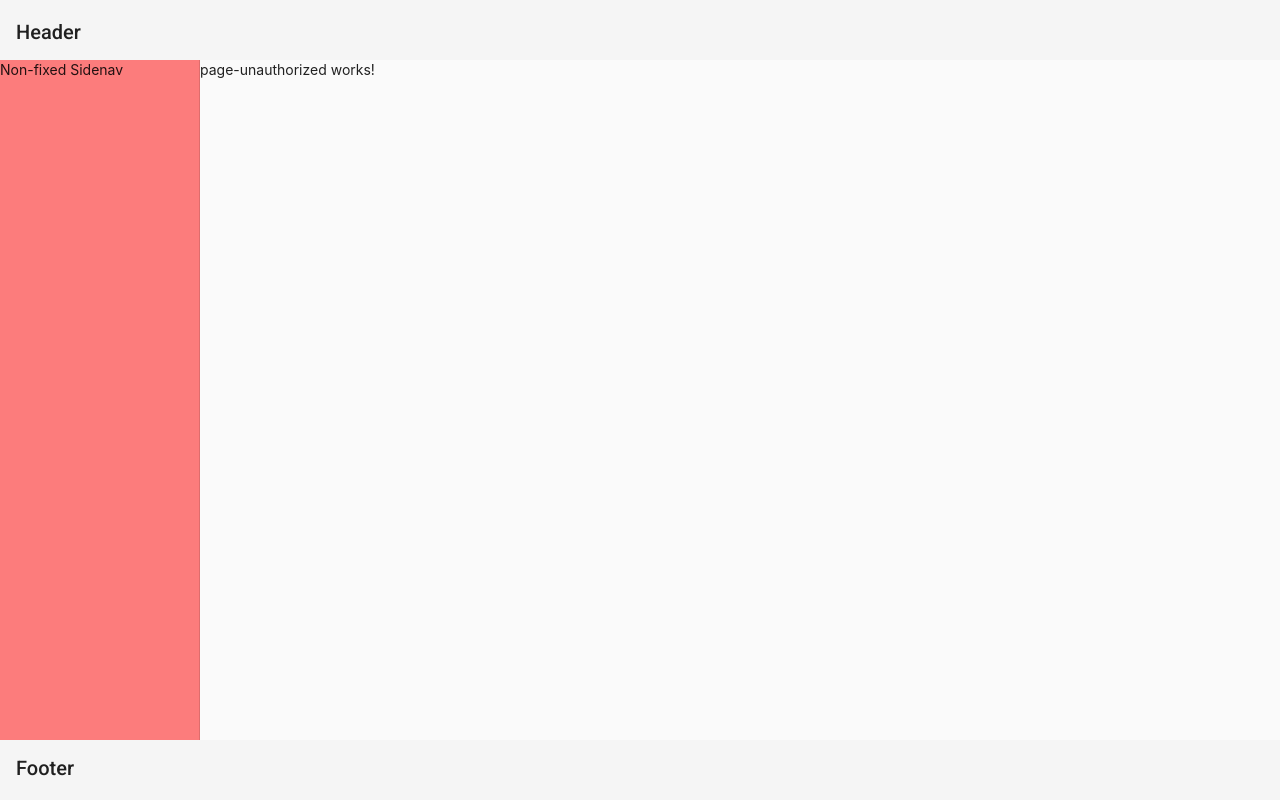
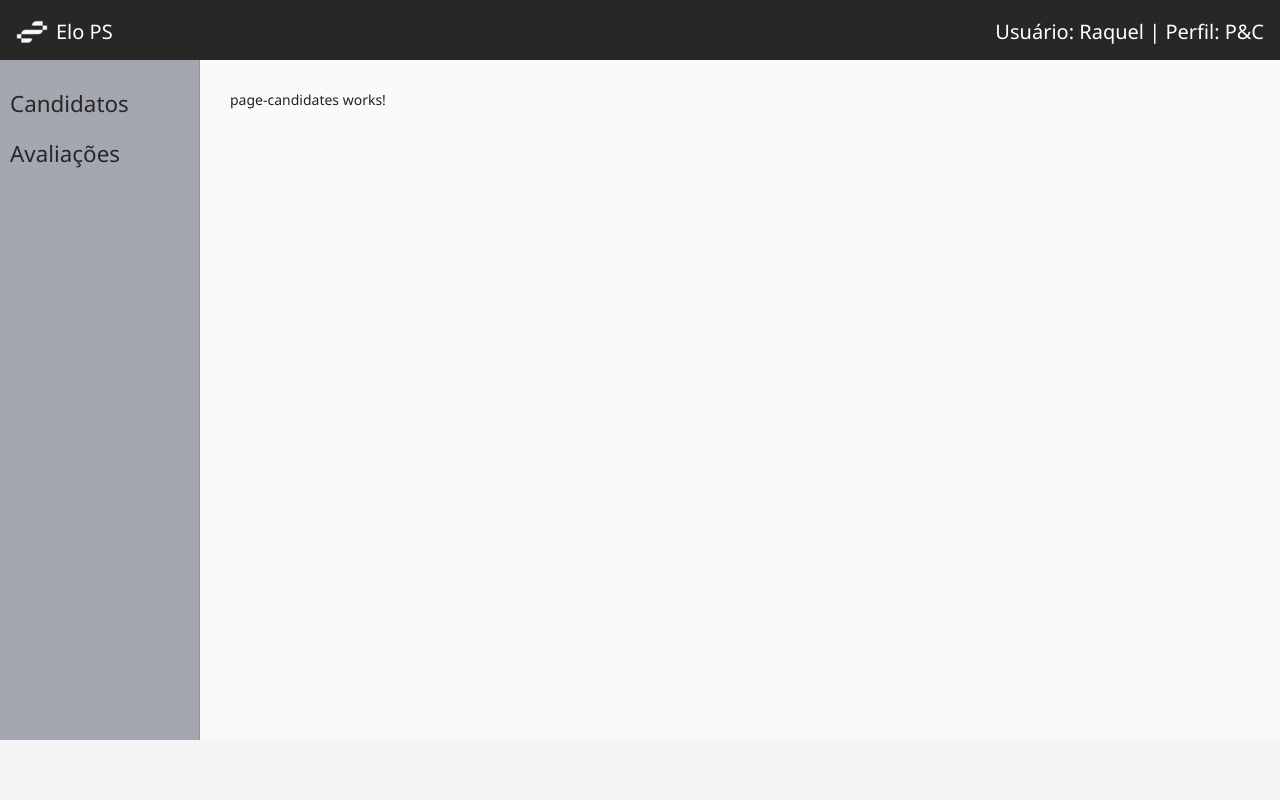
Before and after one commit to SabrinaKaren/ps-graphQL-back-front, an Angular app in the folder frontend/: page /candidatos in a window 1280 px wide. Before the commit this address led to /unauthorized. Built offline with nearby package versions, Linux system fonts and the light colour scheme.

Commit message:
ps-graphQL-back-front [front]: estruturação header-menu-content

```diff
--- a/frontend/src/app/app.component.html
+++ b/frontend/src/app/app.component.html
@@ -1,20 +1,38 @@
 <div>
 
-  <mat-toolbar class="example-header">Header</mat-toolbar>
+  <!-- header -->
+  <app-header></app-header>
 
-  <mat-sidenav-container class="example-container">
-    <mat-sidenav #sidenav mode="side" opened class="example-sidenav"
-                  [fixedInViewport]="options.value.fixed" [fixedTopGap]="options.value.top"
-                  [fixedBottomGap]="options.value.bottom">
-      {{options.value.fixed ? 'Fixed' : 'Non-fixed'}} Sidenav
+  <mat-sidenav-container class="sidenav-custom-container">
+
+    <!-- sidebar -->
+    <mat-sidenav
+      #sidenav
+      id="sidenav"
+      class="sidenav-custom"
+      mode="side"
+      opened
+    >
+      <nav>
+        <ul>
+          <li *ngIf="userProfile && userProfile === PROFILE_PC">
+            <a routerLink="candidatos">Candidatos</a>
+          </li>
+          <li *ngIf="userProfile && (userProfile === PROFILE_PC || userProfile === PROFILE_AVALIADOR)">
+            <a routerLink="avaliacoes">Avaliações</a>
+          </li>
+        </ul>
+      </nav>
     </mat-sidenav>
 
-    <mat-sidenav-content>
+    <!-- menu content -->
+    <mat-sidenav-content class="sidenav-custom-content">
       <router-outlet></router-outlet>
     </mat-sidenav-content>
 
   </mat-sidenav-container>
 
-  <mat-toolbar class="example-footer">Footer</mat-toolbar>
+  <!-- footer -->
+  <mat-toolbar class="footer"></mat-toolbar>
 
 </div>
--- a/frontend/src/app/app.component.scss
+++ b/frontend/src/app/app.component.scss
@@ -1,13 +1,4 @@
-:host {
-  font-family: -apple-system, BlinkMacSystemFont, "Segoe UI", Roboto, Helvetica, Arial, sans-serif, "Apple Color Emoji", "Segoe UI Emoji", "Segoe UI Symbol";
-  font-size: 14px;
-  color: #333;
-  box-sizing: border-box;
-  -webkit-font-smoothing: antialiased;
-  -moz-osx-font-smoothing: grayscale;
-}
-
-.example-container {
+.sidenav-custom-container {
   position: absolute;
   top: 60px;
   bottom: 60px;
@@ -15,24 +6,45 @@
   right: 0;
 }
 
-.example-sidenav {
+.sidenav-custom {
   display: flex;
   align-items: center;
   justify-content: center;
   width: 200px;
-  background: rgba(255, 0, 0, 0.5);
+  background: var(--tertiary-color);
 }
 
-.example-header {
-  position: fixed;
-  top: 0;
-  left: 0;
-  right: 0;
-}
-
-.example-footer {
+.footer {
   position: fixed;
   bottom: 0;
   left: 0;
   right: 0;
 }
+
+#sidenav ul {
+  list-style: none;
+  padding: 0;
+}
+
+#sidenav li {
+  display: flex;
+}
+
+#sidenav li a {
+  flex: 1;
+  padding: 10px;
+  margin-top: 10px;
+  text-decoration: none;
+  color: var(--primary-color);
+  font-weight: 500;
+  font-size: 1.4rem;
+}
+
+#sidenav li a:hover {
+  background: #27272780;
+  color: #FFFFFF;
+}
+
+.sidenav-custom-content {
+  padding: 30px;
+}
--- a/frontend/src/app/app.component.ts
+++ b/frontend/src/app/app.component.ts
@@ -1,5 +1,6 @@
+import { ContextService } from './shared/services/context.service';
 import { Component } from '@angular/core';
-import {FormBuilder} from '@angular/forms';
+import { PROFILE_AVALIADOR, PROFILE_PC } from '../app/shared/consts/profiles.consts';
 
 @Component({
   selector: 'app-root',
@@ -8,12 +9,20 @@ import {FormBuilder} from '@angular/forms';
 })
 export class AppComponent {
 
-  options = this._formBuilder.group({
-    bottom: 0,
-    fixed: false,
-    top: 0,
-  });
+  userProfile?: string;
 
-  constructor(private _formBuilder: FormBuilder) {}
+  readonly PROFILE_AVALIADOR = PROFILE_AVALIADOR;
+  readonly PROFILE_PC = PROFILE_PC;
+
+  constructor(
+    private context: ContextService
+  ) {
+    this.context.saveUserData({
+      name: 'Raquel',
+      profile: PROFILE_PC
+    });
+
+    this.userProfile = this.context.getUserData()?.profile;
+  }
 
 }
--- a/frontend/src/app/app.module.ts
+++ b/frontend/src/app/app.module.ts
@@ -8,13 +8,15 @@ import { MaterialModule } from 'src/material.module';
 import { PageCandidatesComponent } from './pages/candidates/page-candidates.component';
 import { PageEvaluationsComponent } from './pages/evaluations/page-evaluations.component';
 import { PageUnauthorizedComponent } from './pages/unauthorized/page-unauthorized.component';
+import { HeaderComponent } from './layout/header/header.component';
 
 @NgModule({
   declarations: [
     AppComponent,
     PageCandidatesComponent,
     PageEvaluationsComponent,
-    PageUnauthorizedComponent
+    PageUnauthorizedComponent,
+    HeaderComponent
   ],
   imports: [
     BrowserModule,
--- /dev/null
+++ b/frontend/src/app/layout/header/header.component.html
@@ -0,0 +1,11 @@
+<mat-toolbar class="header">
+    <div class="logo">
+        <img src="assets/favicon.png" alt="favicon">
+        <span>Elo PS</span>
+    </div>
+    <div>
+        <span>Usuário: {{userName}}</span>
+        <span> | </span>
+        <span>Perfil: {{userProfile}}</span>
+    </div>
+</mat-toolbar>
--- /dev/null
+++ b/frontend/src/app/layout/header/header.component.scss
@@ -0,0 +1,16 @@
+.header {
+    position: fixed;
+    top: 0;
+    left: 0;
+    right: 0;
+    background: var(--primary-color);
+    color: #FFFFFF;
+    display: flex;
+    justify-content: space-between;
+    font-family: 'Segoe UI', Tahoma, Geneva, Verdana, sans-serif;
+}
+
+.header > .logo {
+    display: flex;
+    gap: 0.5rem;
+}
--- /dev/null
+++ b/frontend/src/app/layout/header/header.component.ts
@@ -0,0 +1,26 @@
+import { ContextService } from './../../shared/services/context.service';
+import { Component, OnInit } from '@angular/core';
+
+@Component({
+  selector: 'app-header',
+  templateUrl: './header.component.html',
+  styleUrls: ['./header.component.scss']
+})
+export class HeaderComponent implements OnInit {
+
+  userName: string = '-';
+  userProfile: string = '-';
+
+  constructor(
+    private context: ContextService
+  ) {
+    let userData = this.context.getUserData();
+    if (userData) {
+      this.userName = userData.name;
+      this.userProfile = userData.profile;
+    }
+  }
+
+  ngOnInit(): void { }
+
+}
--- /dev/null
+++ b/frontend/src/app/shared/consts/profiles.consts.ts
@@ -0,0 +1,2 @@
+export const PROFILE_AVALIADOR = 'AVALIADOR';
+export const PROFILE_PC = 'P&C';
--- a/frontend/src/app/shared/services/auth-guard-aval.service.ts
+++ b/frontend/src/app/shared/services/auth-guard-aval.service.ts
@@ -1,6 +1,7 @@
 import { Injectable } from '@angular/core';
 import { CanActivate, Router } from '@angular/router';
 import { ContextService } from './context.service';
+import { PROFILE_AVALIADOR, PROFILE_PC } from '../consts/profiles.consts';
 
 @Injectable({
   providedIn: 'root'
@@ -17,8 +18,8 @@ export class AuthGuardAvalService implements CanActivate {
     let userData = this.context.getUserData();
     if (userData) {
       const profile = userData.profile;
-      if (profile == 'AVALIADOR') return true;
-      else if (profile == 'P&C') this.router.navigate(['candidatos']);
+      if (profile == PROFILE_AVALIADOR) return true;
+      else if (profile == PROFILE_PC) return true;
     }
     this.router.navigate(['unauthorized']);
     return false;
--- a/frontend/src/app/shared/services/auth-guard-pc.service.ts
+++ b/frontend/src/app/shared/services/auth-guard-pc.service.ts
@@ -1,6 +1,7 @@
 import { Injectable } from '@angular/core';
 import { CanActivate, Router } from '@angular/router';
 import { ContextService } from './context.service';
+import { PROFILE_AVALIADOR, PROFILE_PC } from '../consts/profiles.consts';
 
 @Injectable({
   providedIn: 'root'
@@ -17,8 +18,8 @@ export class AuthGuardPCService implements CanActivate {
     let userData = this.context.getUserData();
     if (userData) {
       const profile = userData.profile;
-      if (profile == 'P&C') return true;
-      else if (profile == 'AVALIADOR') this.router.navigate(['avaliacoes']);
+      if (profile == PROFILE_PC) return true;
+      else if (profile == PROFILE_AVALIADOR) this.router.navigate(['avaliacoes']);
     }
     this.router.navigate(['unauthorized']);
     return false;
--- a/frontend/src/app/shared/services/context.service.ts
+++ b/frontend/src/app/shared/services/context.service.ts
@@ -5,11 +5,22 @@ import { Injectable } from '@angular/core';
 })
 export class ContextService {
 
+  readonly STORAGE_ITEM = 'elo-ps-user';
+
   constructor() { }
 
-  getUserData(): any {
-    let user: any = window.sessionStorage.getItem('elo-ps-user');
+  saveUserData(user: UserModel) {
+    window.sessionStorage.setItem(this.STORAGE_ITEM, JSON.stringify(user));
+  }
+
+  getUserData(): UserModel | undefined {
+    let user: any = window.sessionStorage.getItem(this.STORAGE_ITEM);
     return user ? JSON.parse(user) : undefined;
   }
 
 }
+
+export interface UserModel {
+  name: string;
+  profile: string;
+}
--- a/frontend/src/styles.scss
+++ b/frontend/src/styles.scss
@@ -1,4 +1,19 @@
-/* You can add global styles to this file, and also import other style files */
+html, body {
+    height: 100%;
+}
 
-html, body { height: 100%; }
-body { margin: 0; font-family: Roboto, "Helvetica Neue", sans-serif; }
+body {
+    margin: 0;
+    font-family: 'Segoe UI', Tahoma, Geneva, Verdana, sans-serif !important;
+}
+
+:root{
+    --primary-color: #272727;
+    --secondary-color: #1822DC;
+    --tertiary-color: #A5A7B0;
+    --green-color: #D9FBD6;
+    --red-color: #FFC3BB;
+    --orange-color: #FFDEBD;
+    --purple-color: #E6D4F4;
+    --blue-color: #C9DCF2;
+}
```
Also changed, not shown: 1 other file (tests, documents, lock files or other folders).
